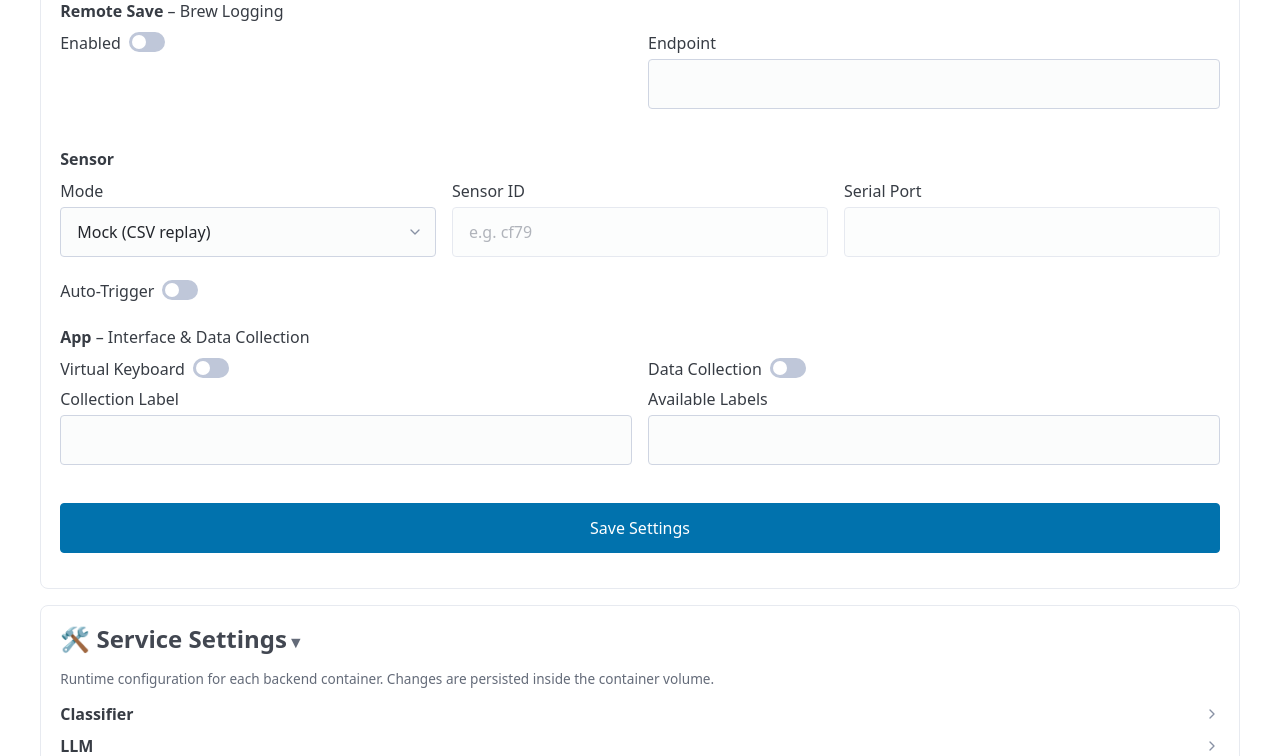
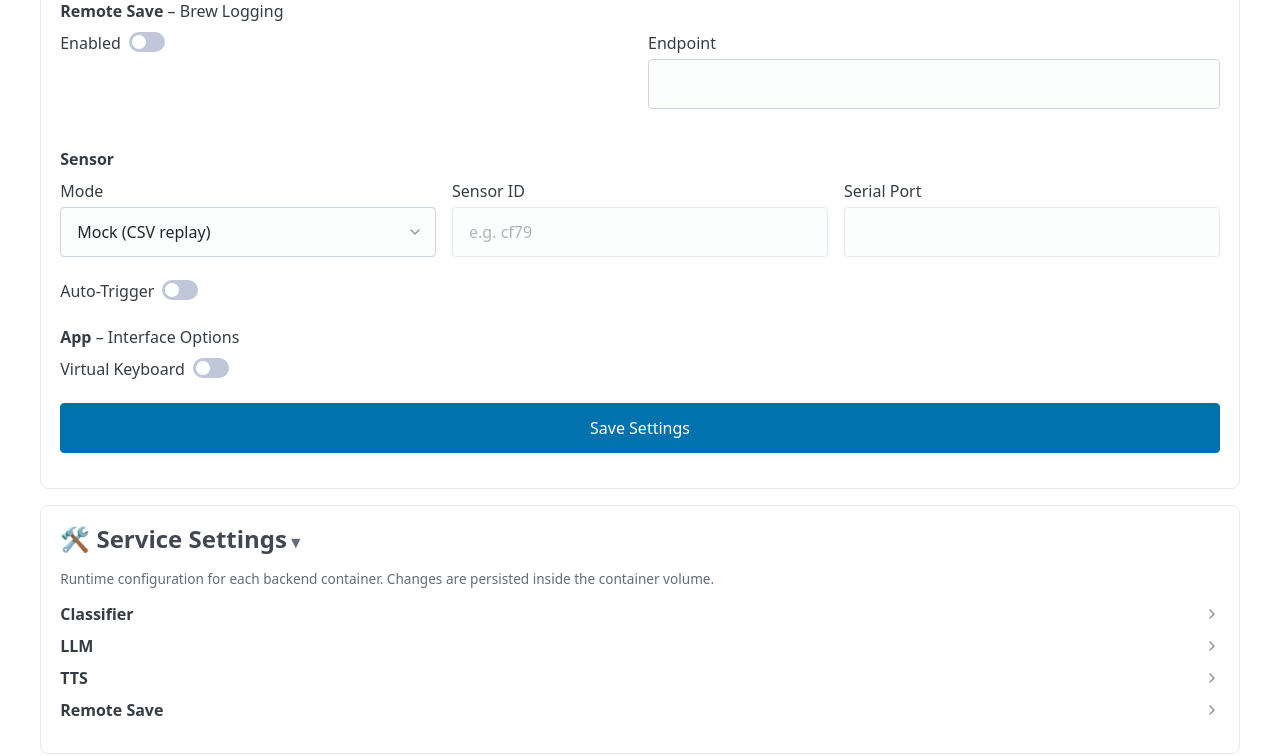
Before and after one commit to jenschristianschroder/rpiCoffee, a Python web app: template app/admin/templates/dashboard.html in a window 1280 px wide. Shown: the part 2931-3687 px from the top of the page. Run offline with Jinja, Linux system fonts and the light colour scheme; the template is opened without the code that fills it, so the values that code supplies are empty; some libraries are stand-ins or nearby versions.

Commit message:
Remove redundant data collection fields from App fieldset
The Training Data Collection card already provides a full UI for
toggling collection, selecting labels, and managing the label list.
Keep only Virtual Keyboard in the pipeline config App fieldset.

```diff
--- a/app/admin/templates/dashboard.html
+++ b/app/admin/templates/dashboard.html
@@ -1391,7 +1391,7 @@ document.addEventListener('DOMContentLoaded', loadModelInfo);
         </fieldset>
 
         <fieldset>
-            <legend><strong>App</strong> – Interface &amp; Data Collection</legend>
+            <legend><strong>App</strong> – Interface Options</legend>
             <div class="grid">
                 <div>
                 <label style="display:flex;align-items:center;gap:0.5rem;">
@@ -1401,24 +1401,6 @@ document.addEventListener('DOMContentLoaded', loadModelInfo);
                 </label>
                 {% if descriptions.get('VIRTUAL_KEYBOARD_ENABLED') %}<small style="color:var(--pico-muted-color);">{{ descriptions['VIRTUAL_KEYBOARD_ENABLED'] }}</small>{% endif %}
                 </div>
-                <div>
-                <label style="display:flex;align-items:center;gap:0.5rem;">
-                    Data Collection
-                    <input type="checkbox" name="DATA_COLLECT_ENABLED" role="switch"
-                           {% if config['DATA_COLLECT_ENABLED'] %}checked{% endif %}>
-                </label>
-                {% if descriptions.get('DATA_COLLECT_ENABLED') %}<small style="color:var(--pico-muted-color);">{{ descriptions['DATA_COLLECT_ENABLED'] }}</small>{% endif %}
-                </div>
-            </div>
-            <div class="grid">
-                <label for="DATA_COLLECT_LABEL">Collection Label
-                    <input type="text" id="DATA_COLLECT_LABEL" name="DATA_COLLECT_LABEL" value="{{ config['DATA_COLLECT_LABEL'] }}">
-                    {% if descriptions.get('DATA_COLLECT_LABEL') %}<small>{{ descriptions['DATA_COLLECT_LABEL'] }}</small>{% endif %}
-                </label>
-                <label for="DATA_COLLECT_LABELS">Available Labels
-                    <input type="text" id="DATA_COLLECT_LABELS" name="DATA_COLLECT_LABELS" value="{{ config['DATA_COLLECT_LABELS'] }}">
-                    {% if descriptions.get('DATA_COLLECT_LABELS') %}<small>{{ descriptions['DATA_COLLECT_LABELS'] }}</small>{% endif %}
-                </label>
             </div>
         </fieldset>
 
```
